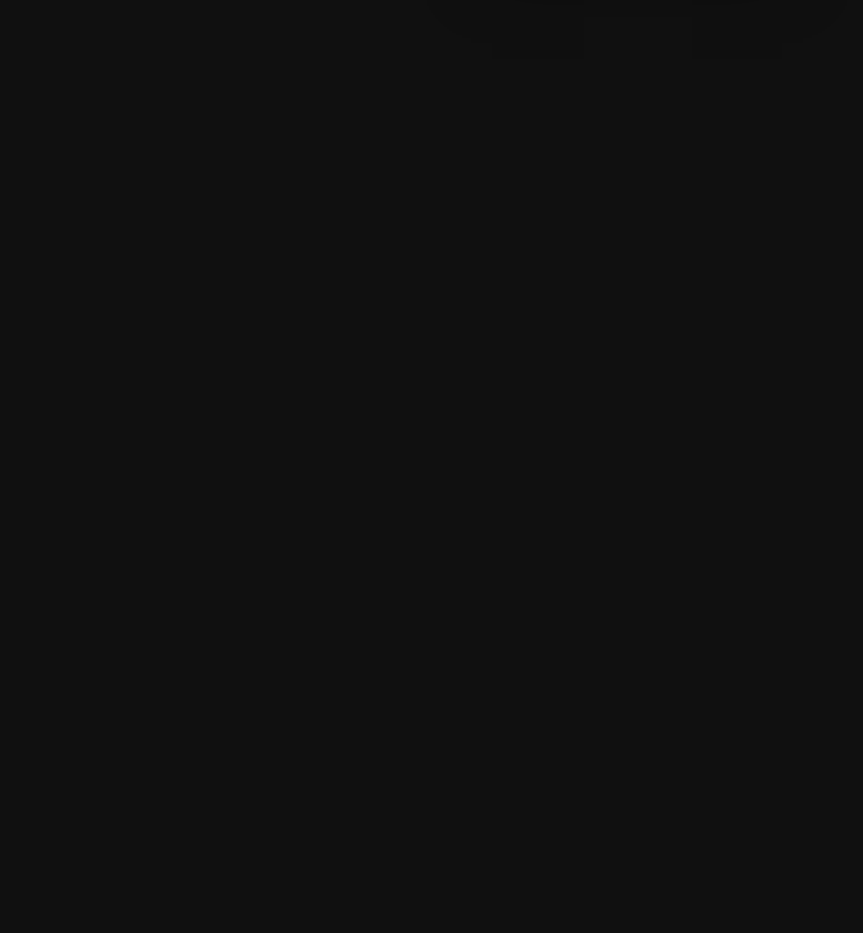
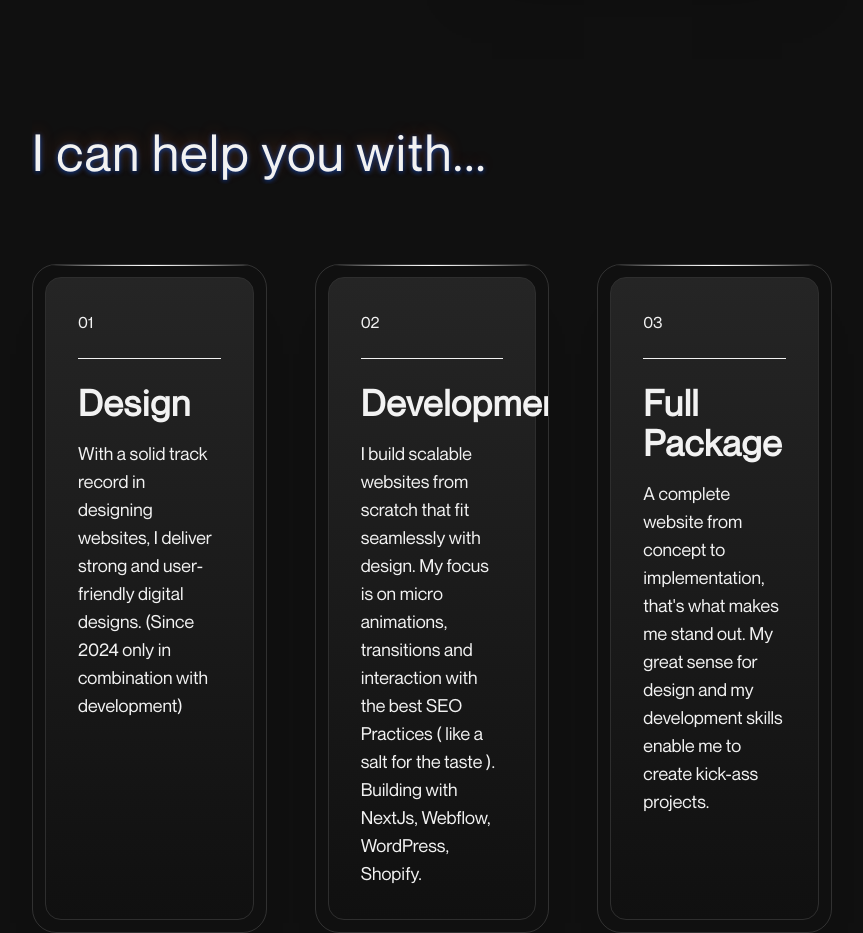
Before and after one commit to LazyCoder11/pratikt, a Next.js app: page /info in a window 1280 px wide. Shown: the part 1563-2496 px from the top of the page, without its empty margins (208-1071 px from the left). Before the commit the page ends 1743 px from the top, so only its background shows below. Built offline with nearby package versions, Linux system fonts and the light colour scheme.

Commit message:
Added new services section

```diff
--- a/app/globals.css
+++ b/app/globals.css
@@ -17,8 +17,8 @@
   background-color: var(--background);
 }
 
-.heading-text{
-  @apply  text-[#f2f2f2e6] text-3xl tracking-wide
+.heading-text {
+  @apply text-[#f2f2f2e6] text-3xl tracking-wide
 }
 
 .subtitle-text {
--- a/app/info/_components/Intro.tsx
+++ b/app/info/_components/Intro.tsx
@@ -17,7 +17,7 @@
   }, []);
 
   return (
-    <div className="flex flex-col gap-y-20 items-start lg:pt-[100px] lg:min-h-screen px-5 lg:px-60">
+    <div className="flex flex-col gap-y-20 items-start lg:pt-[100px] px-5 lg:px-60">
       <div className="grid gride-cols-1 md:grid-cols-2  w-full gap-x-5">
         <div className="mt-10 ">
           <div className="overflow-hidden">
--- /dev/null
+++ b/app/info/_components/Services.tsx
@@ -0,0 +1,55 @@
+"use client";
+
+import ServiceCard from "@/components/ui/ServiceCard";
+import { fadeIn, slideTop } from "@/lib/animations";
+import React, { useEffect, useRef } from "react";
+
+const Services = () => {
+  const headingRef1 = useRef<HTMLDivElement>(null);
+  const cardRef1 = useRef<HTMLDivElement>(null);
+  useEffect(() => {
+    const words = headingRef1.current;
+    const card = cardRef1.current;
+
+    // Animate headings
+    slideTop([words]);
+
+    // Animate the card
+    if (card) {
+      fadeIn([card]);
+    }
+  }, []);
+  return (
+    <section className="px-5 lg:px-60 min-h-screen lg:pt-[100px]">
+      <div className="">
+        <div className="overflow-hidden">
+          <h1
+            ref={headingRef1}
+            className="text-[8vw] text-shadow-white lg:text-[4vw] font-thin tracking-wide leading-tight text-foreground"
+          >
+            I can help you with...
+          </h1>
+        </div>
+        <div className="mt-20 grid grid-cols-1 lg:grid-cols-3 gap-12">
+          <ServiceCard
+            id="01"
+            title="Design"
+            description="With a solid track record in designing websites, I deliver strong and user-friendly digital designs. (Since 2024 only in combination with development)"
+          />
+          <ServiceCard
+            id="02"
+            title="Development"
+            description="I build scalable websites from scratch that fit seamlessly with design. My focus is on micro animations, transitions and interaction with the best SEO Practices ( like a salt for the taste ). Building with NextJs, Webflow, WordPress, Shopify."
+          />
+          <ServiceCard
+            id="03"
+            title="Full Package"
+            description="A complete website from concept to implementation, that's what makes me stand out. My great sense for design and my development skills enable me to create kick-ass projects."
+          />
+        </div>
+      </div>
+    </section>
+  );
+};
+
+export default Services;
--- a/app/info/page.tsx
+++ b/app/info/page.tsx
@@ -1,17 +1,18 @@
-"use client"
+"use client";
 
-import Hero from './_components/Hero'
-import Lenis from 'lenis';
-import React, { useEffect } from 'react'
-import Intro from './_components/Intro';
+import Hero from "./_components/Hero";
+import React from "react";
+import Intro from "./_components/Intro";
+import Services from "./_components/Services";
 
 const Info = () => {
   return (
-    <div className='hero background color min-h-screen'>
-      <Hero/>
-      <Intro/>
+    <div className="hero background color min-h-screen">
+      <Hero />
+      <Intro />
+      <Services />
     </div>
-  )
-}
+  );
+};
 
-export default Info
+export default Info;
--- a/app/page.tsx
+++ b/app/page.tsx
@@ -22,7 +22,7 @@
       >
         <Hero />
         <Featured />
-        <Contact/>
+        <Contact />
         <Footer />
       </main>
     </>
--- a/components/ui/HorizontalBorder.tsx
+++ b/components/ui/HorizontalBorder.tsx
@@ -1,11 +1,9 @@
-import React from 'react'
+import React from "react";
 
 const HorizontalBorder = () => {
   return (
-    <div className='horizontal-border w-full h-[1px] absolute top-0 right-0'>
+    <div className="horizontal-border w-full h-[1px] absolute top-0 right-0"></div>
+  );
+};
 
-    </div>
-  )
-}
-
-export default HorizontalBorder
+export default HorizontalBorder;
--- /dev/null
+++ b/components/ui/ServiceCard.tsx
@@ -0,0 +1,28 @@
+import React from "react";
+import HorizontalBorder from "./HorizontalBorder";
+
+type Props = {
+  id: string;
+  title: string;
+  description: string;
+};
+
+const ServiceCard = ({ id, title, description }: Props) => {
+  return (
+    <div className=" relative overflow-hidden rounded-3xl border dark-border p-2 md:p-3 h-full box-border featured-shadow">
+      <HorizontalBorder />
+      <div className="featured-bg flex flex-col gap-6 border dark-border h-full rounded-2xl p-3 md:p-8">
+        <p className="text-base">{id}</p>
+        <span className="h-[1px] bg-foreground w-full"></span>
+        <div className="space-y-4">
+          <h6 className="bg-clip-text bg-gradient-to-r from-black font-bold inline-block text-4xl tracking-wide">
+            {title}
+          </h6>
+          <p className="text-lg">{description}</p>
+        </div>
+      </div>
+    </div>
+  );
+};
+
+export default ServiceCard;
--- a/tailwind.config.ts
+++ b/tailwind.config.ts
@@ -13,6 +13,10 @@
     fontFamily: {
       neueMontreal: ["var(--font-neue-montreal)"],
     },
+    colors: {
+      background: "var(--background)",
+      foreground: "var(--on-background)",
+    },
     extend: {
       backgroundImage: {
         "gradient-radial": "radial-gradient(var(--tw-gradient-stops))",
@@ -25,7 +29,6 @@
 };
 export default config;
 
-
 function addVariablesForColors({ addBase, theme }: any) {
   let allColors = flattenColorPalette(theme("colors"));
   let newVars = Object.fromEntries(
```
Also changed, not shown: 2 other files (tests, documents, lock files or other folders).
